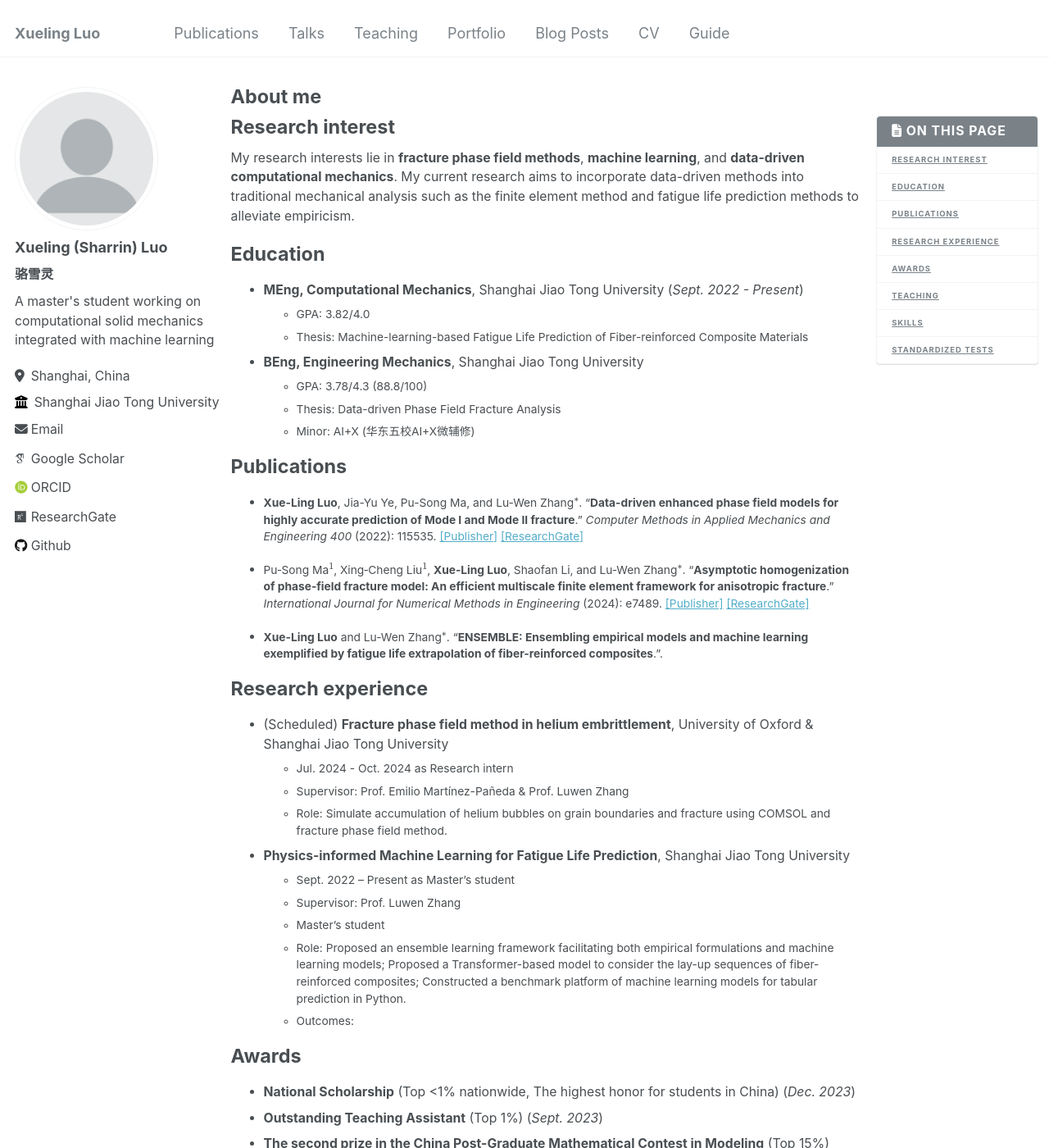
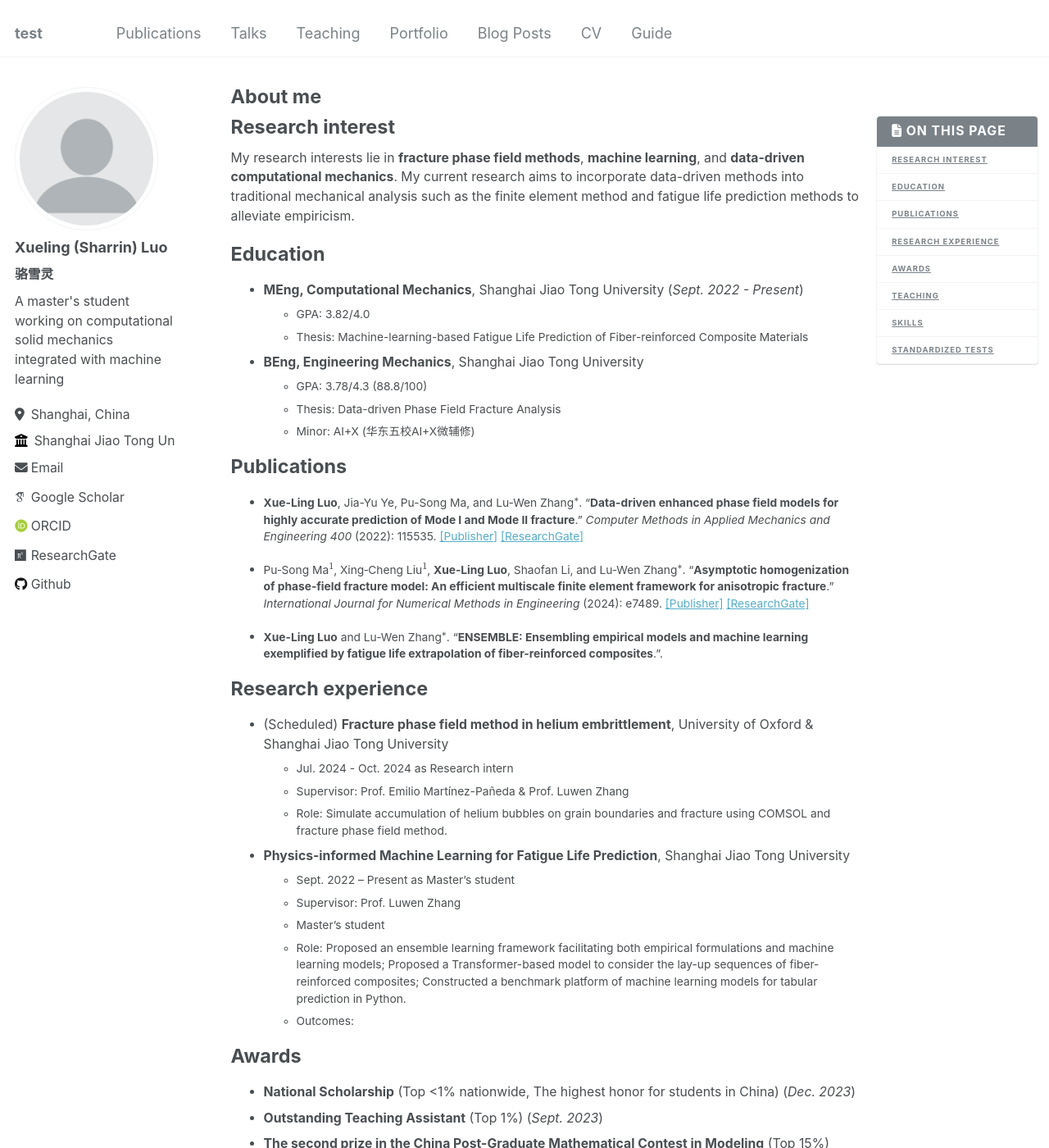
Before and after one commit to LuoXueling/luoxueling.github.io, a Jekyll site: the page built from _pages/about.md, in a window 1280 px wide and 1400 px high. Shown: the whole window at 82% size. Built offline with Jekyll 4.4.1, drawn with Linux system fonts in a browser that asks for light colours; some web fonts are replaced.

Commit message:
A version that works perfectly

```diff
--- a/_config.yml
+++ b/_config.yml
@@ -8,6 +8,7 @@
 
 # Basic Site Settings
 locale                   : "en-US"
+sitename                 : "test"
 title                    : "Xueling Luo"
 title_separator          : "-"
 name                     : &name "Xueling Luo"
--- a/_includes/masthead.html
+++ b/_includes/masthead.html
@@ -6,7 +6,7 @@
       <nav id="site-nav" class="greedy-nav">
         <button><div class="navicon"></div></button>
         <ul class="visible-links">
-          <li class="masthead__menu-item masthead__menu-item--lg"><a href="{{ base_path }}/">{{ site.title }}</a></li>
+          <li class="masthead__menu-item masthead__menu-item--lg"><a href="{{ base_path }}/">{{ site.sitename }}</a></li>
           {% for link in site.data.navigation.main %}
             {% if link.url contains 'http' %}
               {% assign domain = '' %}
--- a/_sass/_masthead.scss
+++ b/_sass/_masthead.scss
@@ -52,6 +52,7 @@
   white-space: nowrap;
 
   &--lg {
+    padding-left: 0;
     padding-right: 3em;
     font-weight: 700;
   }
--- a/_sass/_sidebar.scss
+++ b/_sass/_sidebar.scss
@@ -21,7 +21,7 @@
   }
 
   @include breakpoint($large) {
-    @include span(2.5 of 12);
+    @include span(2 of 12);
     opacity: 1;
     -webkit-transition: opacity 0.2s ease-in-out;
             transition: opacity 0.2s ease-in-out;
```
